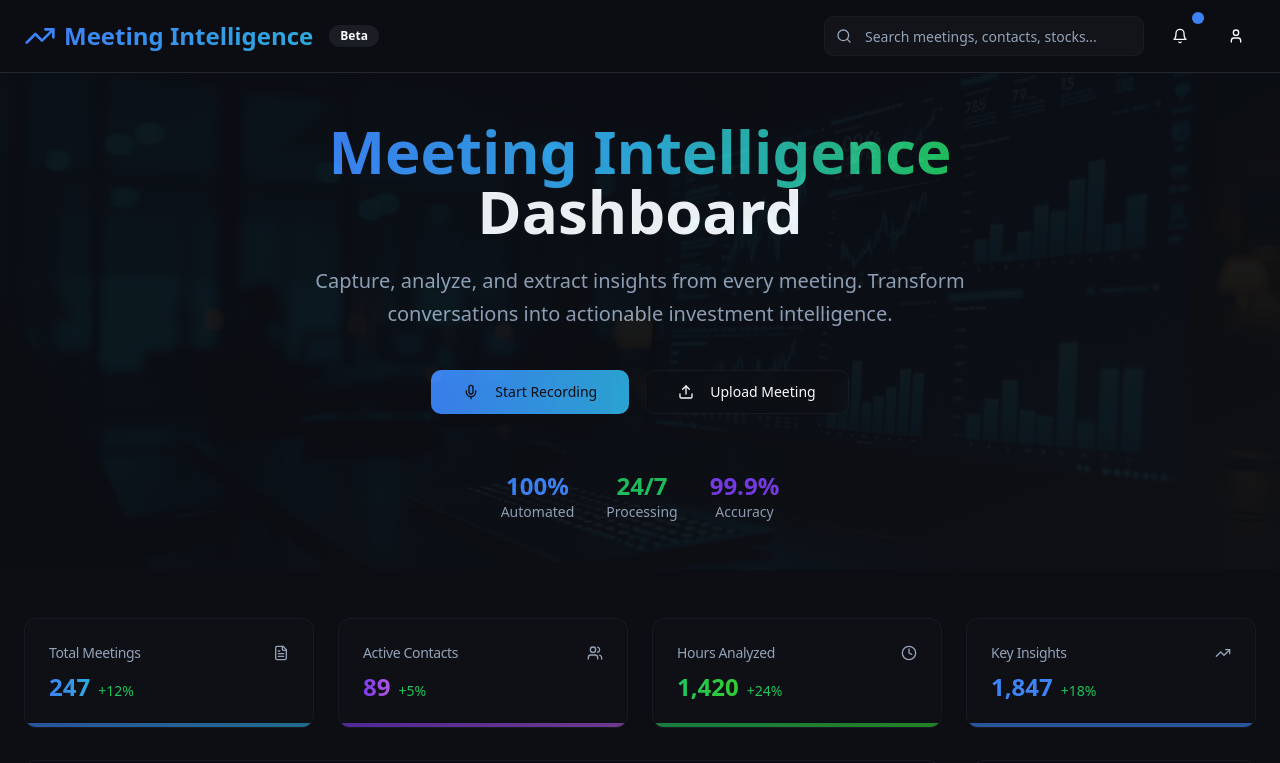
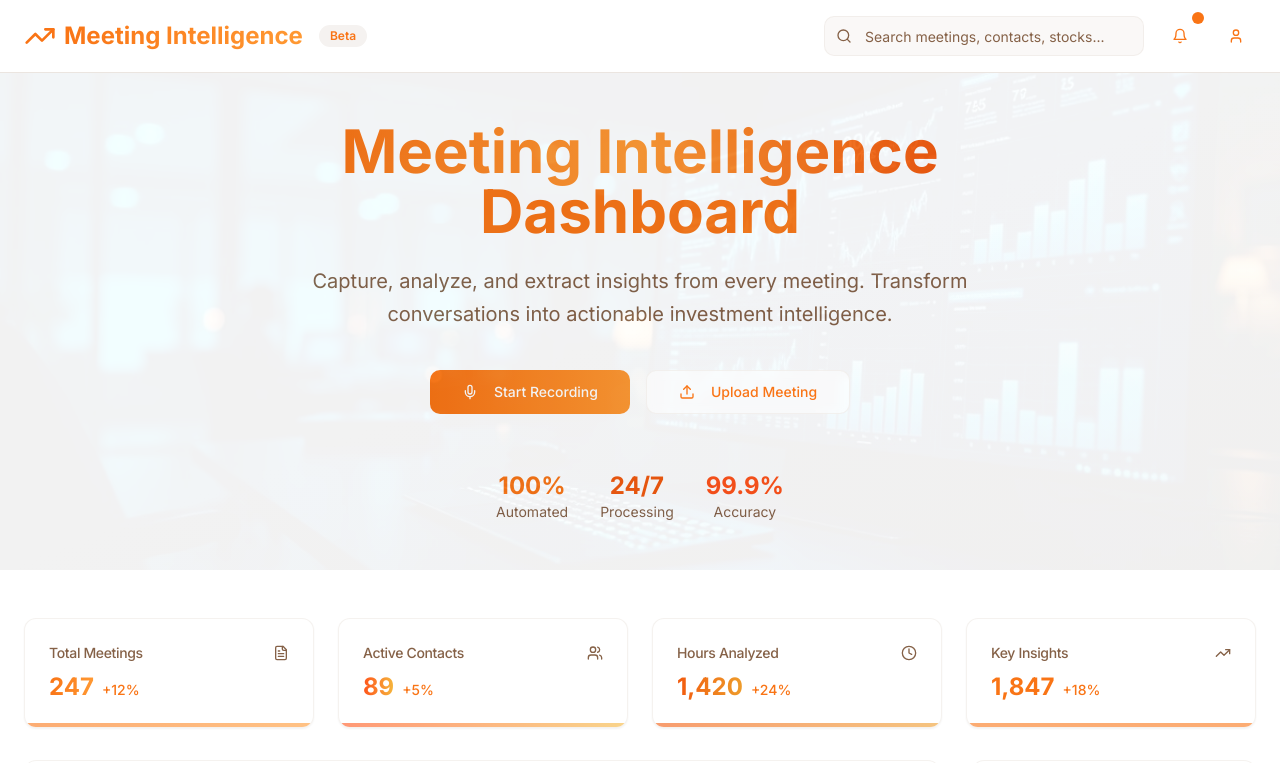
Before and after one commit to yb235/aifinsight, a React (Vite) app: page / in a window 1280 px wide. Shown: the top 763 px of the page. Built offline with nearby package versions, Linux system fonts and the light colour scheme; the HTML template or start-up script is replaced by a standard one.

Commit message:
Refactor: Apply white background and orange font

```diff
--- a/index.html
+++ b/index.html
@@ -6,6 +6,10 @@
     <title>meet-to-market</title>
     <meta name="description" content="Lovable Generated Project" />
     <meta name="author" content="Lovable" />
+
+    <link rel="preconnect" href="https://fonts.googleapis.com">
+    <link rel="preconnect" href="https://fonts.gstatic.com" crossorigin>
+    <link href="https://fonts.googleapis.com/css2?family=Inter:wght@300;400;500;600;700&display=swap" rel="stylesheet">
 
     <meta property="og:title" content="meet-to-market" />
     <meta property="og:description" content="Lovable Generated Project" />
--- a/src/index.css
+++ b/src/index.css
@@ -8,46 +8,46 @@ All colors MUST be HSL.
 
 @layer base {
   :root {
-    /* Professional Financial Dashboard Theme */
-    --background: 220 24% 6%;
-    --foreground: 210 40% 98%;
+    /* Claude AI Clean White Theme */
+    --background: 0 0% 100%;
+    --foreground: 25 95% 53%;
 
-    --card: 220 20% 8%;
-    --card-foreground: 210 40% 98%;
+    --card: 0 0% 100%;
+    --card-foreground: 25 95% 53%;
 
-    --popover: 220 20% 8%;
-    --popover-foreground: 210 40% 98%;
+    --popover: 0 0% 100%;
+    --popover-foreground: 25 95% 53%;
 
-    --primary: 217 91% 60%;
-    --primary-foreground: 220 24% 6%;
+    --primary: 25 95% 53%;
+    --primary-foreground: 0 0% 100%;
 
-    --secondary: 220 14% 12%;
-    --secondary-foreground: 210 40% 98%;
+    --secondary: 25 20% 95%;
+    --secondary-foreground: 25 95% 53%;
 
-    --muted: 220 14% 12%;
-    --muted-foreground: 215 20% 65%;
+    --muted: 25 20% 95%;
+    --muted-foreground: 25 30% 40%;
 
-    --accent: 220 14% 12%;
-    --accent-foreground: 210 40% 98%;
+    --accent: 25 20% 95%;
+    --accent-foreground: 25 95% 53%;
 
     --destructive: 0 84% 60%;
-    --destructive-foreground: 210 40% 98%;
+    --destructive-foreground: 0 0% 100%;
 
-    --border: 220 14% 16%;
-    --input: 220 14% 16%;
-    --ring: 217 91% 60%;
+    --border: 25 20% 90%;
+    --input: 25 20% 95%;
+    --ring: 25 95% 53%;
 
-    /* Financial Data Colors */
-    --stock-primary: 217 91% 60%;
-    --stock-secondary: 197 71% 52%;
-    --industry-primary: 142 71% 45%;
-    --industry-secondary: 120 61% 50%;
-    --contact-primary: 262 83% 58%;
-    --contact-secondary: 280 65% 60%;
+    /* Orange Data Colors */
+    --stock-primary: 25 95% 53%;
+    --stock-secondary: 30 100% 60%;
+    --industry-primary: 20 90% 50%;
+    --industry-secondary: 35 85% 55%;
+    --contact-primary: 15 100% 55%;
+    --contact-secondary: 40 90% 60%;
 
     /* Status Colors */
-    --success: 142 71% 45%;
-    --warning: 38 92% 50%;
+    --success: 25 95% 53%;
+    --warning: 25 95% 53%;
     --error: 0 84% 60%;
 
     /* Gradients */
@@ -57,9 +57,9 @@ All colors MUST be HSL.
     --gradient-contact: linear-gradient(135deg, hsl(var(--contact-primary)), hsl(var(--contact-secondary)));
 
     /* Shadows */
-    --shadow-glow: 0 0 20px hsl(var(--primary) / 0.3);
-    --shadow-card: 0 4px 24px hsl(220 24% 4% / 0.4);
-    --shadow-elevated: 0 8px 40px hsl(220 24% 4% / 0.6);
+    --shadow-glow: 0 0 20px hsl(var(--primary) / 0.15);
+    --shadow-card: 0 4px 24px hsl(0 0% 0% / 0.05);
+    --shadow-elevated: 0 8px 40px hsl(0 0% 0% / 0.1);
 
     --radius: 0.75rem;
 
@@ -125,6 +125,6 @@ All colors MUST be HSL.
   }
 
   body {
-    @apply bg-background text-foreground;
+    @apply bg-background text-foreground font-inter;
   }
 }
--- a/tailwind.config.ts
+++ b/tailwind.config.ts
@@ -13,6 +13,9 @@ export default {
       },
     },
     extend: {
+      fontFamily: {
+        'inter': ['Inter', 'sans-serif'],
+      },
       colors: {
         border: "hsl(var(--border))",
         input: "hsl(var(--input))",
```
